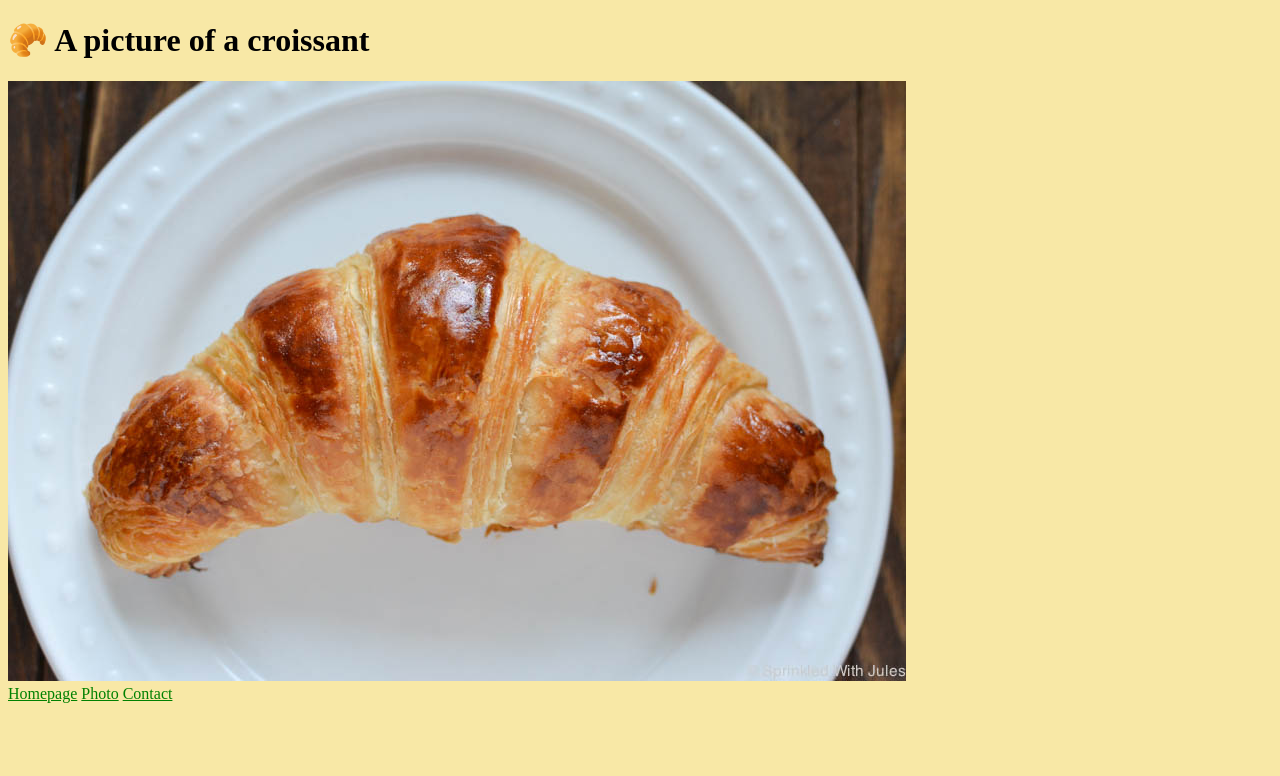
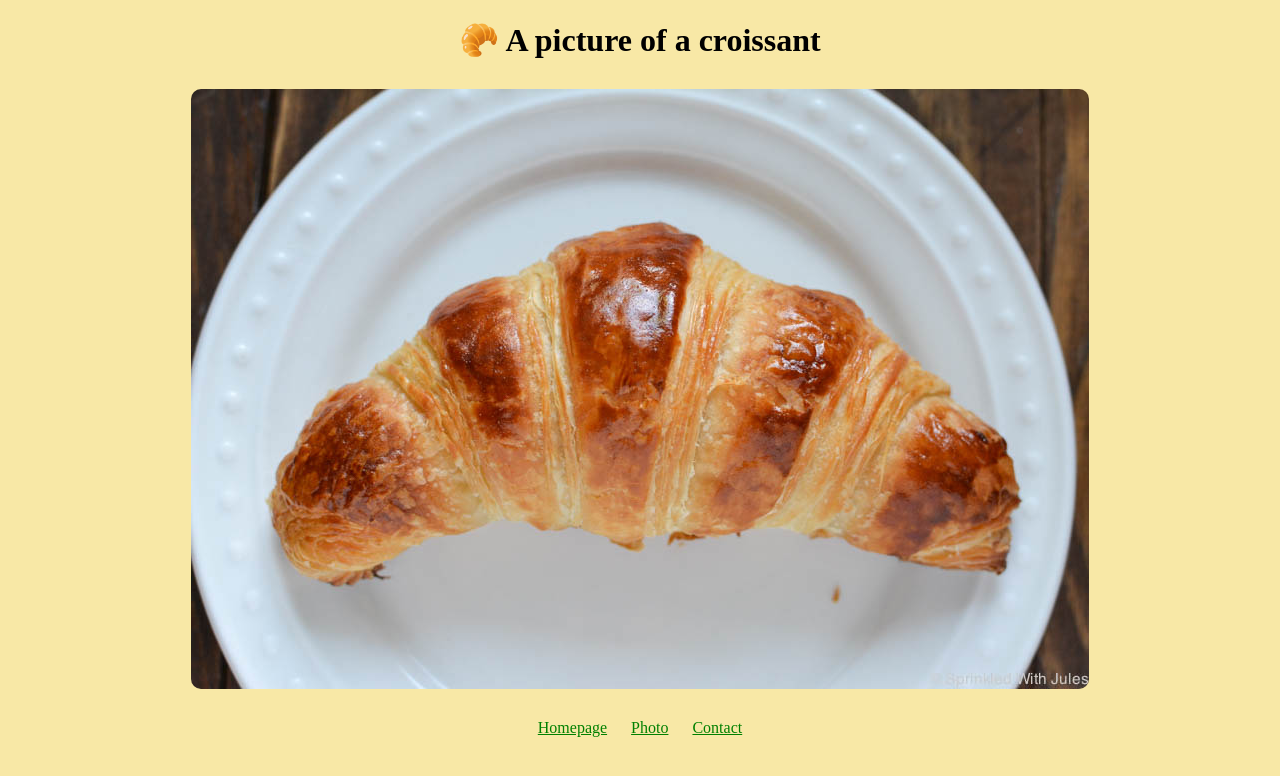
Before and after one commit to farzaneh-taheri/Croissant, a plain HTML site: page photo.html in a window 1280 px wide. Drawn offline with Linux system fonts and the light colour scheme.

Commit message:
Fixing the size of the photo, the way the photo is placed, along with centering the links and footer

```diff
--- a/src/styles.css
+++ b/src/styles.css
@@ -1,5 +1,18 @@
 body {
   background: #f8e8a6;
+}
+
+h1,
+p {
+  text-align: center;
+}
+
+footer {
+  text-align: center;
+}
+
+footer a {
+  margin: 0 10px;
 }
 
 a {
@@ -13,3 +26,10 @@ a:hover {
 a:visited {
   color: #008000;
 }
+
+.croissant-photo {
+  max-width: 90%;
+  border-radius: 10px;
+  display: block;
+  margin: 30px auto;
+}
```
